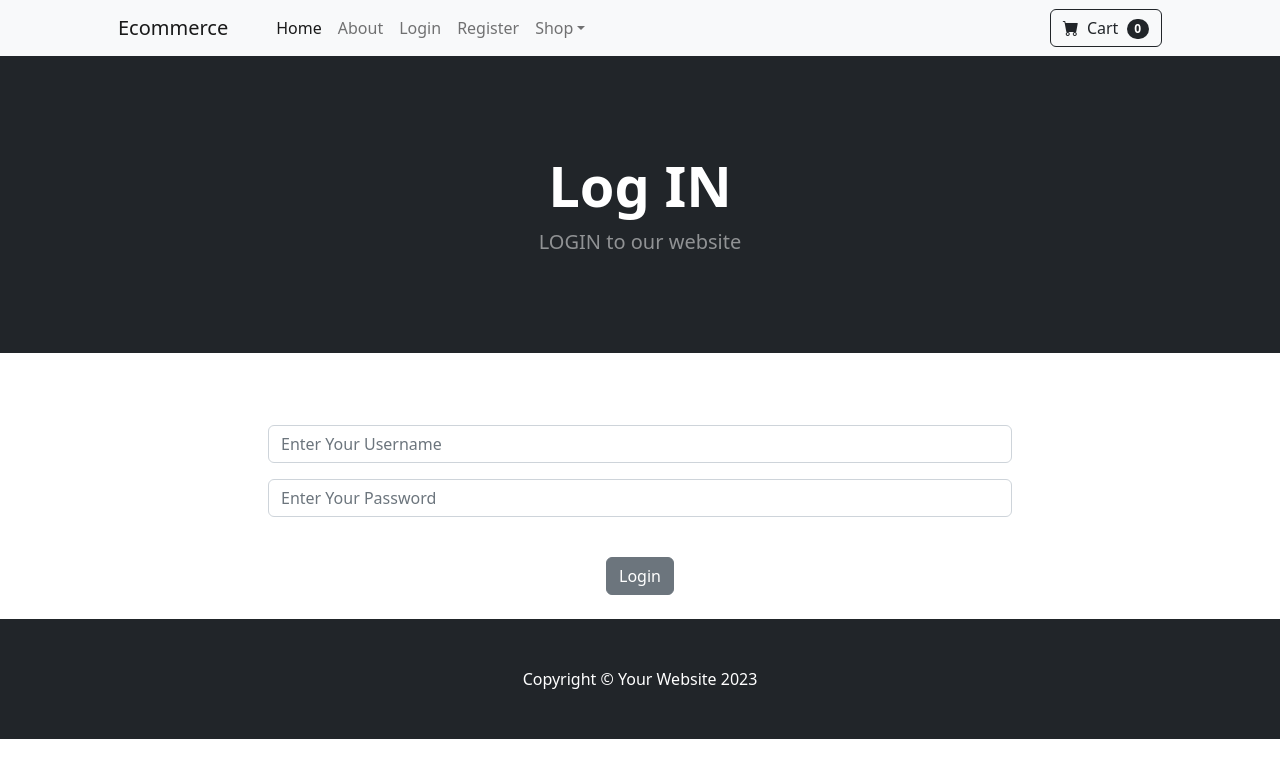
After one commit to suyogojha/Ecom, a Django app: page /login/ in a window 1280 px wide. The commit adds this page. Shown: the top 778 px of the page. Run offline with Django 5.2, Linux system fonts and the light colour scheme; some libraries are stand-ins or nearby versions.

Commit message:
#login & Logout

```diff
--- /dev/null
+++ b/store/templates/base.html
@@ -0,0 +1,48 @@
+
+
+{% load static %}
+
+
+<!DOCTYPE html>
+<html lang="en">
+    <head>
+        <meta charset="utf-8" />
+        <meta name="viewport" content="width=device-width, initial-scale=1, shrink-to-fit=no" />
+        <meta name="description" content="" />
+        <meta name="author" content="" />
+        <title>Django Ecommerce </title>
+        <!-- Favicon-->
+        <link rel="icon" type="image/x-icon" href="{% static 'assets/favicon.ico'%}" />
+        <!-- Bootstrap icons-->
+        <link href="https://cdn.jsdelivr.net/npm/bootstrap-icons@1.5.0/font/bootstrap-icons.css" rel="stylesheet" />
+        <!-- Core theme CSS (includes Bootstrap)-->
+        <link href="{% static 'css/styles.css' %}" rel="stylesheet" />
+    </head>
+    <body>
+        <!-- Navigation-->
+        {% include 'navbar.html' %}
+        <!-- message written shown in views login and other stuff  -->
+        {% if messages %}
+            {% for message in messages %}
+            <div class="alert alert-warning alert-dismissible fade show" role="alert">
+                {{ message }}
+                <button type="button" class="btn-close" data-bs-dismiss="alert" aria-label="Close"></button>
+              </div>
+            {% endfor %}
+        {% endif %}
+
+
+
+
+        {% block content %}    {% endblock %}
+
+        <!-- Footer-->
+        <footer class="py-5 bg-dark">
+            <div class="container"><p class="m-0 text-center text-white">Copyright &copy; Your Website 2023</p></div>
+        </footer>
+        <!-- Bootstrap core JS-->
+        <script src="https://cdn.jsdelivr.net/npm/bootstrap@5.2.3/dist/js/bootstrap.bundle.min.js"></script>
+        <!-- Core theme JS-->
+        <script src="{% static 'js/scripts.js' %}"></script>
+    </body>
+</html>
--- /dev/null
+++ b/store/templates/login.html
@@ -0,0 +1,47 @@
+
+{% extends 'base.html' %}
+
+{% load static %}
+
+
+
+{% block content %}
+
+
+
+<header class="bg-dark py-5">
+    <div class="container px-4 px-lg-5 my-5">
+        <div class="text-center text-white">
+            <h1 class="display-4 fw-bolder">Log IN</h1>
+            <p class="lead fw-normal text-white-50 mb-0">LOGIN to our website </p>
+        </div>
+    </div>
+</header>
+
+<div class="container">
+    <div class="row">
+        <center>
+            <br>
+            <div class="col-8">
+                <br><br>
+                <form method="POST" action="{% url 'login' %}">
+                    {% csrf_token %}
+                    <div class="mb-3">
+                      <input type="text" class="form-control" name="username" placeholder="Enter Your Username">
+                    </div>
+
+                    <div class="mb-3">
+                      <input type="password" class="form-control" name="password" placeholder="Enter Your Password">
+                    </div>
+                    <br>
+                    <button type="submit" class="btn btn-secondary">Login</button>
+                  </form>
+            </div>
+            <br>
+        </center>
+    </div>
+</div>
+
+
+
+{% endblock %}
--- /dev/null
+++ b/store/templates/navbar.html
@@ -0,0 +1,48 @@
+
+
+
+
+{% load static %}
+
+
+
+
+        <!-- Navigation-->
+<nav class="navbar navbar-expand-lg navbar-light bg-light">
+    <div class="container px-4 px-lg-5">
+        <a class="navbar-brand" href="{% url 'home' %}">Ecommerce </a>
+        <button class="navbar-toggler" type="button" data-bs-toggle="collapse" data-bs-target="#navbarSupportedContent" aria-controls="navbarSupportedContent" aria-expanded="false" aria-label="Toggle navigation"><span class="navbar-toggler-icon"></span></button>
+        <div class="collapse navbar-collapse" id="navbarSupportedContent">
+            <ul class="navbar-nav me-auto mb-2 mb-lg-0 ms-lg-4">
+                <li class="nav-item"><a class="nav-link active" aria-current="page" href="{% url 'home' %}">Home</a></li>
+                <li class="nav-item"><a class="nav-link" href="{% url 'about' %}">About</a></li>
+
+                <!-- user login-logout form validation -->
+                {% if user.is_authenticated %}
+                <li class="nav-item"><a class="nav-link" href="{% url 'logout' %}">logout</a></li>
+                {% else %}
+                <li class="nav-item"><a class="nav-link" href="{% url 'login' %}">Login</a></li>
+                <li class="nav-item"><a class="nav-link" href="{% url 'register' %}">Register</a></li>
+                {% endif %}
+
+
+                <li class="nav-item dropdown">
+                    <a class="nav-link dropdown-toggle" id="navbarDropdown" href="#" role="button" data-bs-toggle="dropdown" aria-expanded="false">Shop</a>
+                    <ul class="dropdown-menu" aria-labelledby="navbarDropdown">
+                        <li><a class="dropdown-item" href="#!">All Products</a></li>
+                        <li><hr class="dropdown-divider" /></li>
+                        <li><a class="dropdown-item" href="#!">Popular Items</a></li>
+                        <li><a class="dropdown-item" href="#!">New Arrivals</a></li>
+                    </ul>
+                </li>
+            </ul>
+            <form class="d-flex">
+                <button class="btn btn-outline-dark" type="submit">
+                    <i class="bi-cart-fill me-1"></i>
+                    Cart
+                    <span class="badge bg-dark text-white ms-1 rounded-pill">0</span>
+                </button>
+            </form>
+        </div>
+    </div>
+</nav>
--- a/store/urls.py
+++ b/store/urls.py
@@ -3,4 +3,8 @@ from store import views
 
 urlpatterns = [
     path('', views.home, name='home'),
+    path('about/', views.about, name='about'),
+    path('login/', views.login_user, name='login'),
+    path('logout/', views.logout_user, name='logout'),
+    path('register/', views.register_user, name='register'),
 ]
--- a/store/views.py
+++ b/store/views.py
@@ -1,9 +1,62 @@
-from django.shortcuts import render
+from django.shortcuts import render, redirect
 from .models import *
-
-
+from .forms import *
+# login
+from django.contrib.auth import authenticate, login, logout
+from django.contrib import messages
+# register
+from django.contrib.auth.models import User
+from django.contrib.auth.forms import UserCreationForm
+from django import forms
 
 
 def home(request):
     products = Product.objects.all()
     return render(request, 'home.html', {'products': products})
+
+
+def about(request):
+    return render(request, 'about.html')
+
+def login_user(request):
+    if request.method == "POST":
+        username = request.POST['username']
+        password = request.POST['password']
+        user  = authenticate(request, username=username, password=password)
+        if user is not None:
+            login(request, user)
+            messages.success(request, ("You have logged IN.."))
+            return redirect('home')
+        else:
+            messages.success(request, ("There was error try again.."))
+            return redirect('login')
+
+    else:
+        return render(request, 'login.html', {})
+
+def logout_user(request):
+    logout(request)
+    messages.success(request, ("You have logged out.."))
+    return redirect('home')
+
+
+
+def register_user(request):
+    form = SignUpForm()
+    if request.method == "POST":
+        form = SignUpForm(request.POST)
+        if form.is_valid():
+            form.save()
+            username = form.cleaned_data['username']
+            password = form.cleaned_data['password1']
+            # loginuser
+            user = authenticate(username=username, password=password)
+            login(request, user)
+            messages.success(request, ("You have registered"))
+            return redirect('home')
+        else:
+            messages.success(request, ("You have problem"))
+            return redirect('register')
+
+    else:
+        return render(request, 'register.html', {'form':form})
```
Also changed, not shown: store/forms.py (added, +31 -0 lines), store/templates/about.html (added, +53 -0 lines), store/templates/home.html (+5 -64 lines), store/templates/register.html (added, +38 -0 lines), db.sqlite3, store/templates/logout.html (added).
